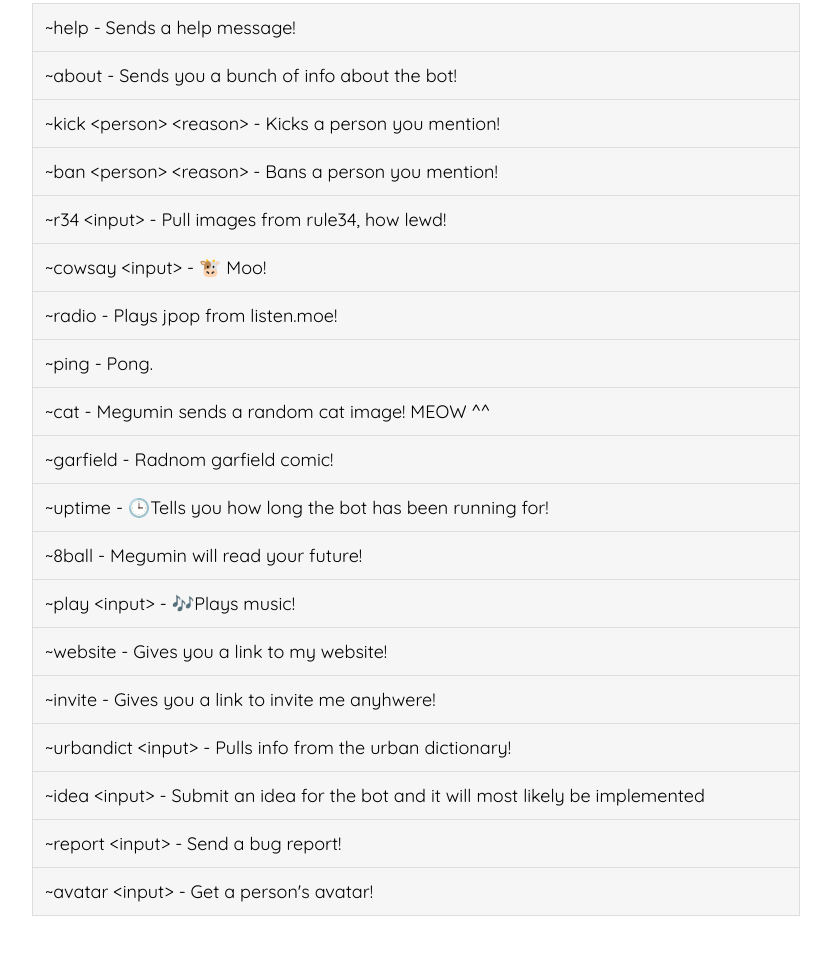
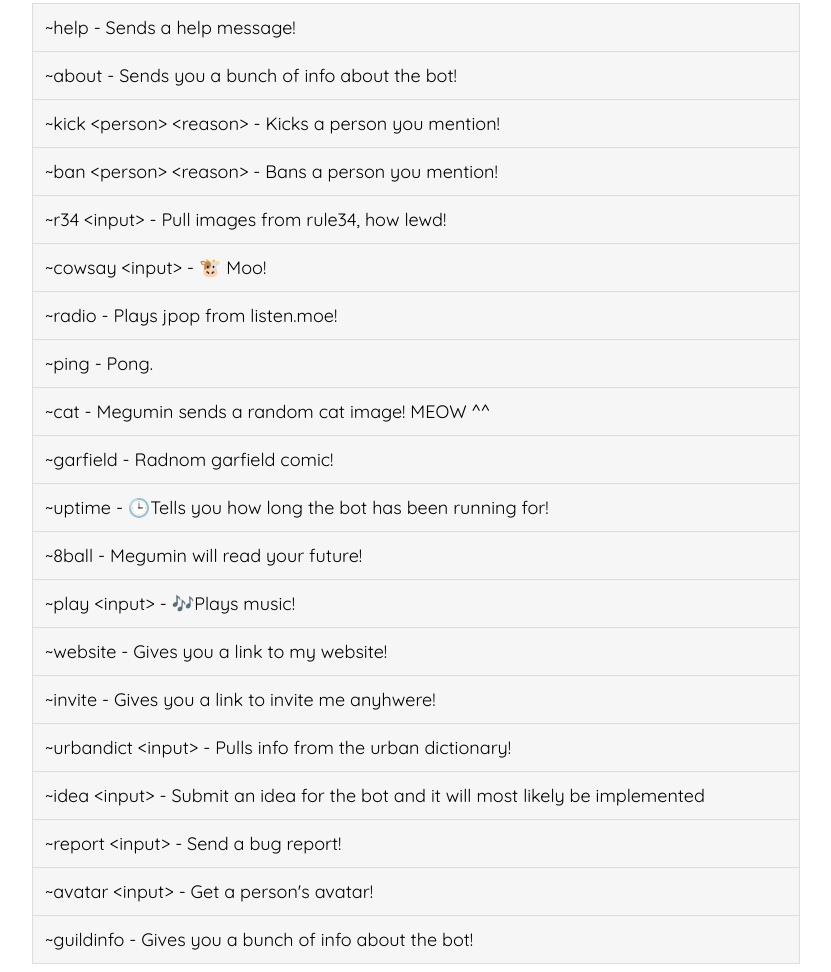
Before and after one commit to jiktim/Nep, a plain HTML site: page commands.html in a window 1280 px wide. Shown: the part 154-1126 px from the top of the page, without its empty margins (232-1063 px from the left). Before the commit the page ends 1078 px from the top, so only its background shows below. Drawn offline with Linux system fonts and the light colour scheme.

Commit message:
add new command

```diff
--- a/commands.html
+++ b/commands.html
@@ -98,6 +98,9 @@
                                    <li>
                 <span>~avatar &lt;input&gt; - Get a person's avatar!</span>
             </li>
+                        <li>
+                <span>~guildinfo - Gives you a bunch of info about the bot!</span>
+            </li>
         </ul>
     </div>
 </body>
```
